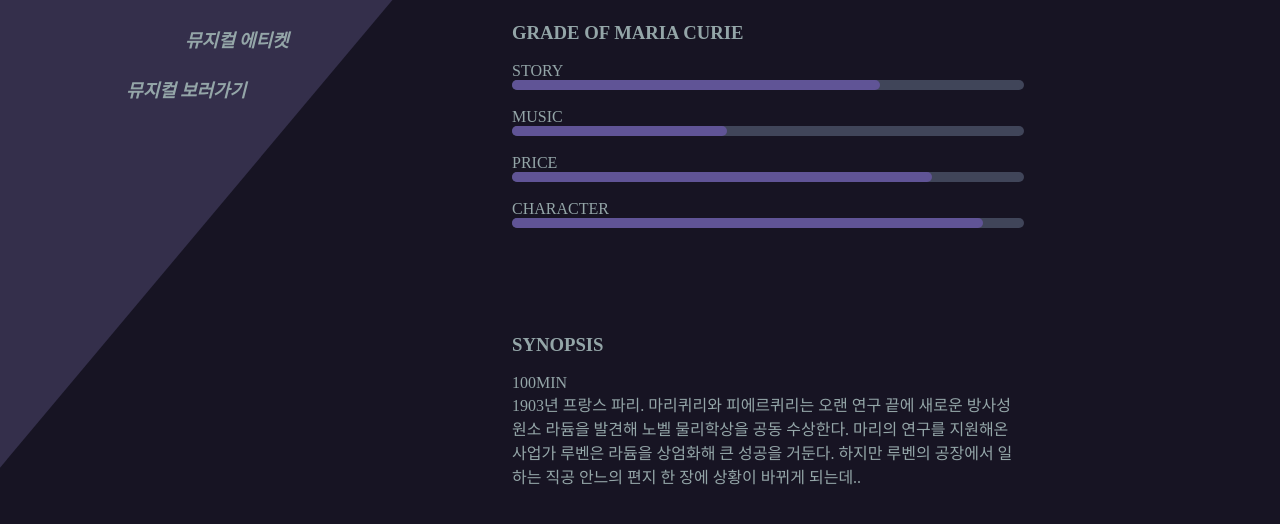
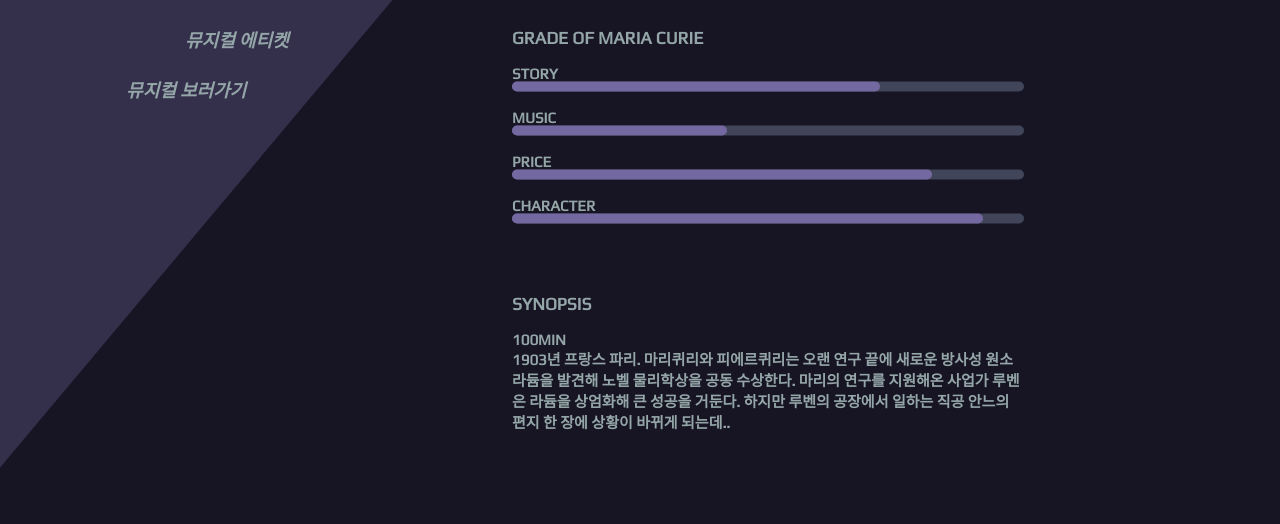
Before and after one commit to ASTONISHER/musical, a plain HTML site: page mary.html in a window 1280 px wide. Shown: the part 266-790 px from the top of the page. Drawn offline with Linux system fonts and the light colour scheme.

Commit message:
Add files via upload

```diff
--- a/css/style.css
+++ b/css/style.css
@@ -7,7 +7,7 @@
 ol,ul { list-style: none; }
 a { outline:0; text-decoration:none; color:#bbb;}
 img { border:0;}
-body { position:fixed;  width:100%; height:100%; background:#111;}
+body { position:fixed;  width:100%; height:100%; background:#111;  font: bold 15px play, arial; overflow: auto;}
 
 /*vidio*/
 .vid { width:100%; height:100%; position:relative; top:-80px; left:0px; opacity:0.6; }
@@ -39,61 +39,19 @@ header { width:700px; height:100%; position:fixed; top:0px; left:-420px; backgro
 .grid{float: right; background-color: #252137; width: 1000px; height: 300px; margin-right: 100px; padding-top: 40px; padding-left: 40px; padding-bottom: 40px;}
 .sub1{display: inline-block; margin-right: 20px;}
 
-figure.sub1{
-	background: -webkit-linear-gradient(-45deg, #342F4B 0%,#cc6055 100%);
-	background: linear-gradient(-45deg, #342F4B 0%,#cc6055 100%);
-	overflow:hidden;
-}
-figure.sub1 img, p{
-	-webkit-transition: opacity 0.35s, -webkit-transform 0.35s;
-	transition: opacity 0.35s, transform 0.35s;
-}
-figure.sub1:hover img {
-	opacity: 0.7;
-	-webkit-transform: scale3d(2,2,1);
-	transform: scale3d(2,2,1);
-	overflow:hidden;
-}
+figure.sub1{background: -webkit-linear-gradient(-45deg, #342F4B 0%,#cc6055 100%);background: linear-gradient(-45deg, #342F4B 0%,#cc6055 100%);overflow:hidden;}
+figure.sub1 img, p{-webkit-transition: opacity 0.35s, -webkit-transform 0.35s;transition: opacity 0.35s, transform 0.35s;}
+figure.sub1:hover img {opacity: 0.7;-webkit-transform: scale3d(2,2,1);transform: scale3d(2,2,1);overflow:hidden;}
 
-figure.sub1 p {
-	position: absolute;
-	height: 70px;
-	width: 225px;
-	margin-left: 15px;
-	margin-top: -250px;
-	padding: 20px;
-	border: 2px solid #94a6a8;
-	color: #94a6a8;
-	text-align: center;
-	text-transform: none;
-	font-size: 90%;
-	opacity: 0;
-	-webkit-transform: scale3d(0.8,0.8,1);
-	transform: scale3d(0.8,0.8,1);
-	-webkit-transform-origin: 50% -100%;
-	transform-origin: 50% -100%;
-}
-figure.sub1:hover p {
-	opacity: 1;
-	-webkit-transform: scale3d(1,1,1);
-	transform: scale3d(1,1,1);
-}
+figure.sub1 p {position: absolute;height: 70px;width: 225px;margin-left: 15px;margin-top: -250px;padding: 20px;border: 2px solid #94a6a8;color: #94a6a8;text-align: center;text-transform: none;font-size: 90%;opacity: 0;-webkit-transform: scale3d(0.8,0.8,1);transform: scale3d(0.8,0.8,1);-webkit-transform-origin: 50% -100%;transform-origin: 50% -100%;}
+figure.sub1:hover p {opacity: 1;-webkit-transform: scale3d(1,1,1);transform: scale3d(1,1,1);}
 
-
-
-
+/*프로그레스바*/
 .bar {  background: #404559;}
 .progress-bar {  overflow: hidden;  width: 100%;}
 .progress-bar span {  display: block;  border-radius: 30px;}
 
-.progress-bar {
-  left: 60%;
-  max-width: 40%;
-  position: absolute;
-  top: 50%;
-  -webkit-transform: translate3d(-50%, -50%, 0);
-          transform: translate3d(-50%, -50%, 0);
-}
+.progress-bar {left: 60%;max-width: 40%;position: absolute;top: 50%;-webkit-transform: translate3d(-50%, -50%, 0);  transform: translate3d(-50%, -50%, 0);}
 
 @-webkit-keyframes loader90 {
 	0% {	width: 0;}
@@ -107,7 +65,7 @@ figure.sub1:hover p {
   -webkit-animation: loader90 3s ease;
           animation: loader90 3s ease;
    -webkit-animation-fill-mode: forwards;
-  background: #605496;
+  background: #7369a0;
   color: #fff;
   padding: 5px;
   width: 0;
@@ -126,7 +84,7 @@ figure.sub1:hover p {
   -webkit-animation: loader80 3s ease;
           animation: loader80 3s ease;
    -webkit-animation-fill-mode: forwards;
-  background: #605496;
+  background: #7369a0;
   color: #fff;
   padding: 5px;
   width: 0;
@@ -145,7 +103,7 @@ figure.sub1:hover p {
   -webkit-animation: loader70 3s ease;
           animation: loader70 3s ease;
    -webkit-animation-fill-mode: forwards;
-  background: #605496;
+  background: #7369a0;
   color: #fff;
   padding: 5px;
   width: 0;
@@ -164,7 +122,7 @@ figure.sub1:hover p {
   -webkit-animation: loader60 3s ease;
           animation: loader60 3s ease;
    -webkit-animation-fill-mode: forwards;
-  background: #605496;
+  background: #7369a0;
   color: #fff;
   padding: 5px;
   width: 0;
@@ -183,21 +141,33 @@ figure.sub1:hover p {
   -webkit-animation: loader40 3s ease;
           animation: loader40 3s ease;
    -webkit-animation-fill-mode: forwards;
-  background: #605496;
+  background: #7369a0;
   color: #fff;
   padding: 5px;
   width: 0;
 }
 
+/*시놉시스 단락*/
+.synopsis{display: block;left: 40%;max-width: 40%;position: relative;top: 70%;}
 
-.synopsis{
-	display: block;
-	left: 40%;
-	max-width: 40%;
-	position: relative;
-	top: 75%;
-}
+/*예매하기 */
+.wrap { width:805px; position: relative; left: 30%; top: 35%; text-align:left; color:#94A6A8;}
+.table {height:325px;  width:100%; margin-top:50px; background-color: rgba(115, 105, 160, 0.1);}
+.top {background-color: rgba(77,69,117,0.7); height:75px;}
+.top>p{font-size: 25px; padding-top: 10%; color: #94A6A8;}
 
+.bottom {margin-top:50px; height: 200px;}
+.link {margin-top:50px;}
+.book {float:left; width:200px;text-align:center;border-left: 1px solid rgba(255,255,255,0.1);}
+.button {border: 1px solid #94A6A8; padding: 10px 35px; border-radius: 6px; color: #94A6A8; text-decoration: none; vertical-align: middle; font-size:17px;}
+.button:hover{ background: linear-gradient(-45deg, #151225 0%,#4d4575 100%);}
 
+/*공연장 정보*/
+section{position:relative; left: 30%; top:40%;  width: 870px;}
+table{width:100%;border-collapse: collapse;}
+.tbl-header{background-color: rgba(77,69,117,0.7);}
+.tbl-content{height:308px;margin-top: 0px;}
 
-/*#43559F, #444C8A, #383E8A, #404559*/
+th, td{padding: 15px; width: 174px;text-align: center;vertical-align:middle;font: bold 15px play, arial; color: #94A6A8;}
+th{padding-top: 20px;font-size: 17px;}
+td{border-bottom: 1px solid rgba(255,255,255,0.1);background-color: rgba(115, 105, 160, 0.1);}
```
